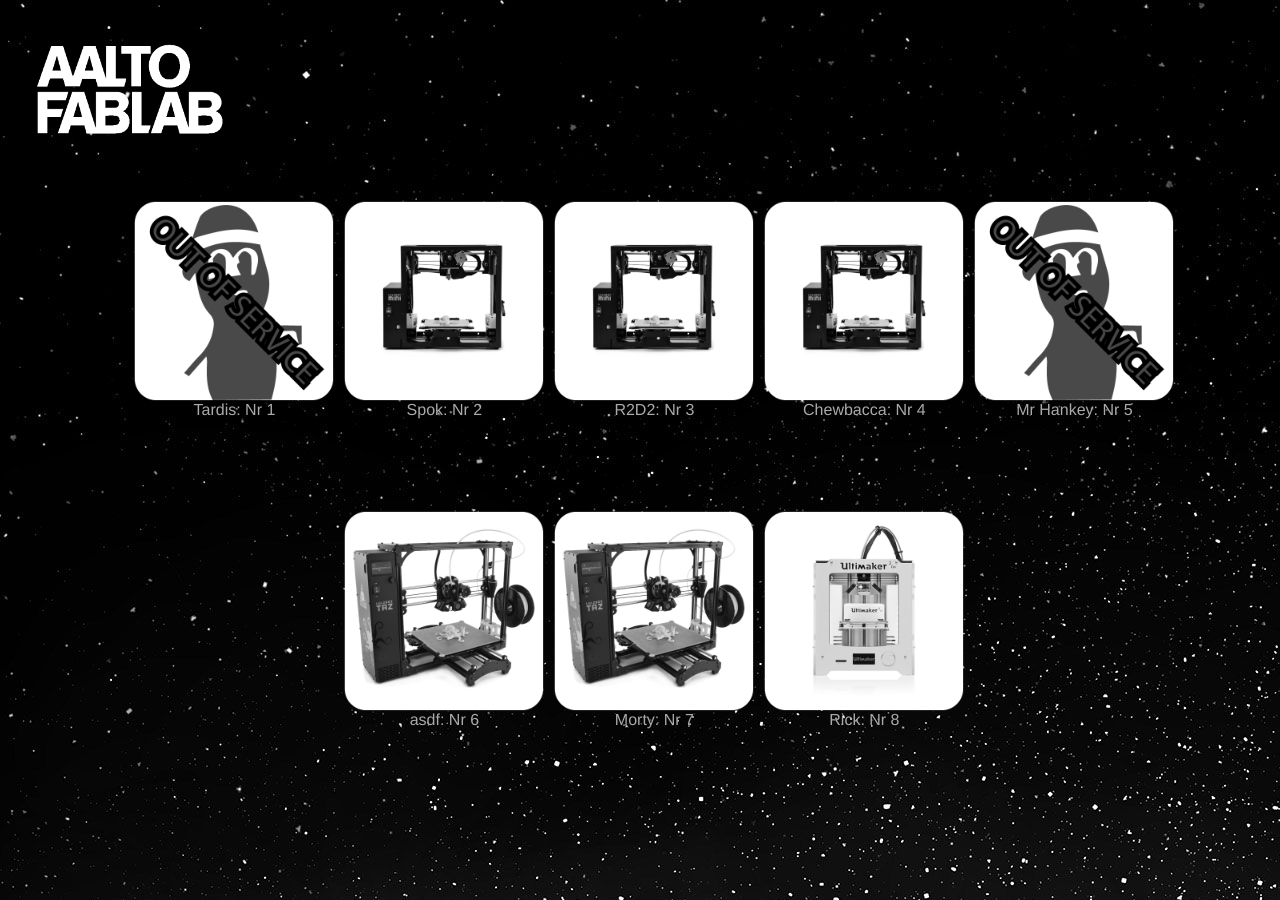
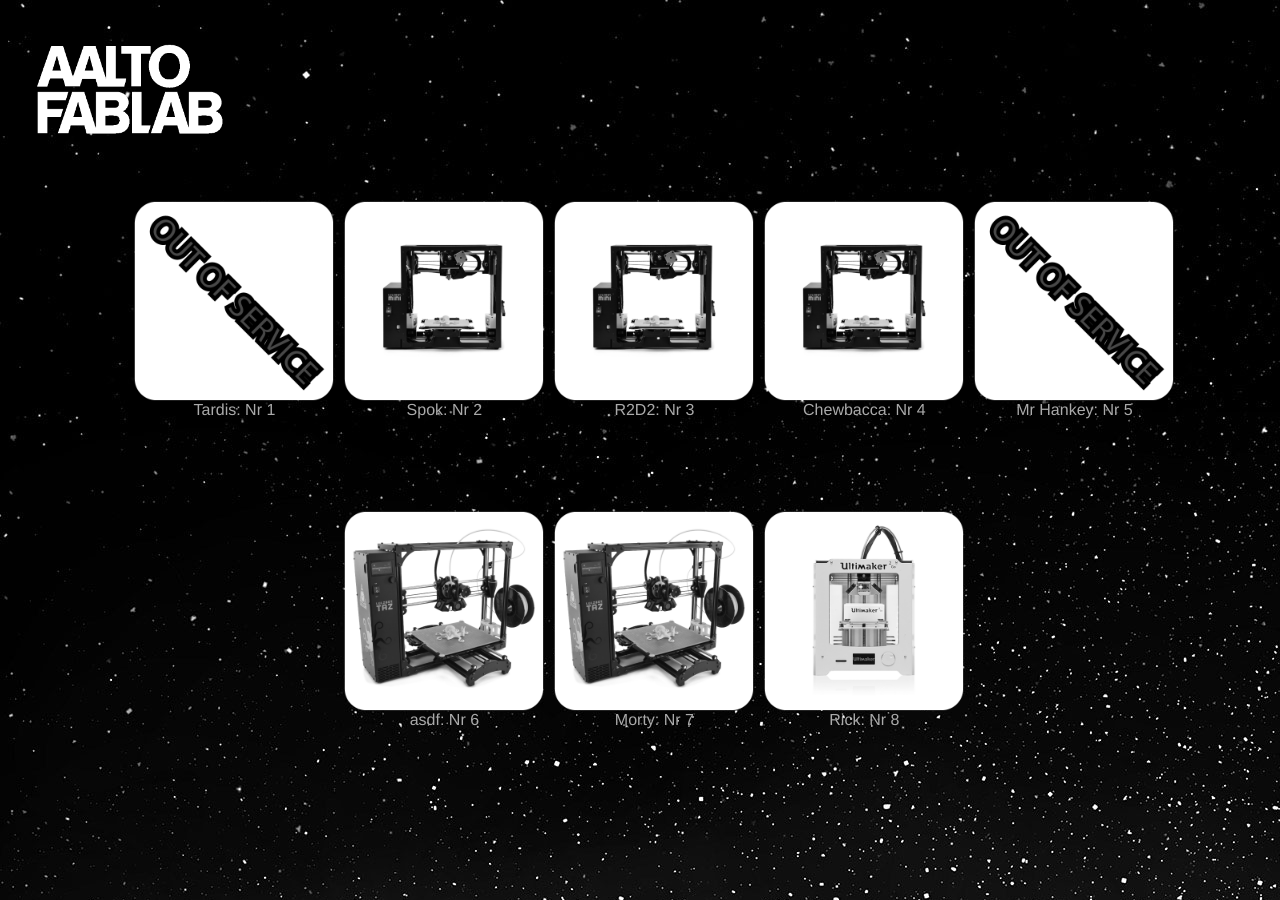
Before and after one commit to AaltoFablab/aaltofablab-site, a Jekyll site: the page fablabprinters/index.html, which Jekyll copies as it is, in a window 1280 px wide. Built offline with Jekyll 4.4.1, drawn with Linux system fonts in a browser that asks for light colours.

Commit message:
Update index.html

```diff
--- a/fablabprinters/index.html
+++ b/fablabprinters/index.html
@@ -105,13 +105,13 @@
         <div class="center1"> <div class="center"><img width="200px" height="auto" src="images/fablabLogoWhite.gif"/></div></div>
         <div class="align">
   <div class="wrapper">
-  <div class="one" ><a href="http://193.167.5.231" target="_blank"><img width="200px" height="auto" src="images/mrHankeyOut.png"/> <br>Tardis: Nr 1</a></div>
+  <div class="one" ><a href="http://193.167.5.231" target="_blank"><img width="200px" height="auto" src="images/out.png"/> <br>Tardis: Nr 1</a></div>
   <div class="two">  <a href="http://193.167.5.137" target="_blank"><img width="200px" height="auto" src="images/mini.png" /> <br>Spok: Nr 2</a></div>
 
 
   <div class="three"><a href="http://193.167.5.169" target="_blank"><img width="200px" height="auto" src="images/mini.png" /> <br>R2D2: Nr 3 </a></div>
   <div class="four"> <a href="http://193.167.5.136" target="_blank"><img width="200px" height="auto" src="images/mini.png"/> <br>Chewbacca: Nr 4</a></div>
- <div class="five"> <a href="http://193.167.5.235" target="_blank"><img width="200px" height="auto" src="images/mrHankeyOut.png" /> <br>Mr Hankey: Nr 5</a></div>
+ <div class="five"> <a href="http://193.167.5.235" target="_blank"><img width="200px" height="auto" src="images/out.png" /> <br>Mr Hankey: Nr 5</a></div>
  <div class="six"> <a href="http://193.167.5.152" target="_blank"><img width="200px" height="auto" src="images/taz6.png" /> <br>asdf: Nr 6</a></div>
 <div class="seven"> <a href="http://193.167.5.179" target="_blank"><img width="200px" height="auto" src="images/taz6.png" /> <br>Morty: Nr 7</a></div>
 <div class="eight"> <a href="http://193.167.5.238" target="_blank"><img width="200px" height="auto" src="images/ultimaker.png" /> <br>Rick: Nr 8</a></div>
```
